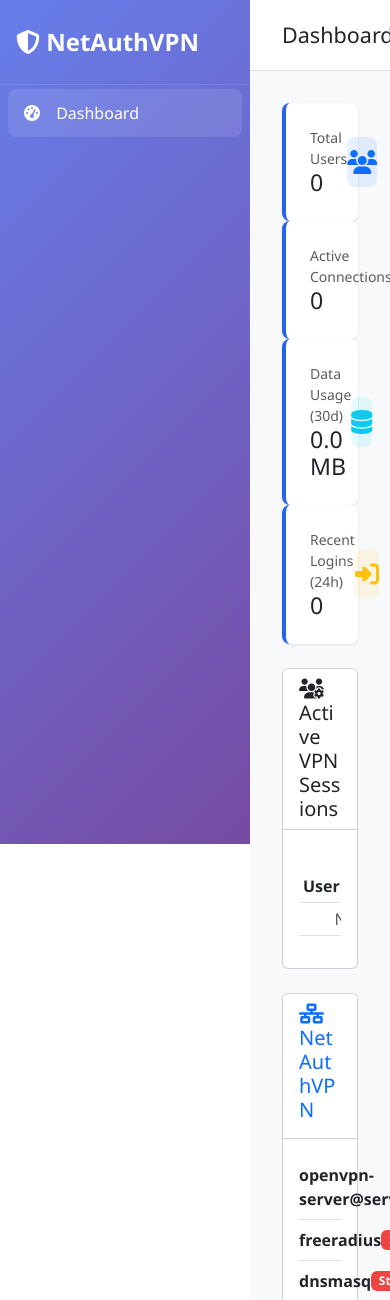
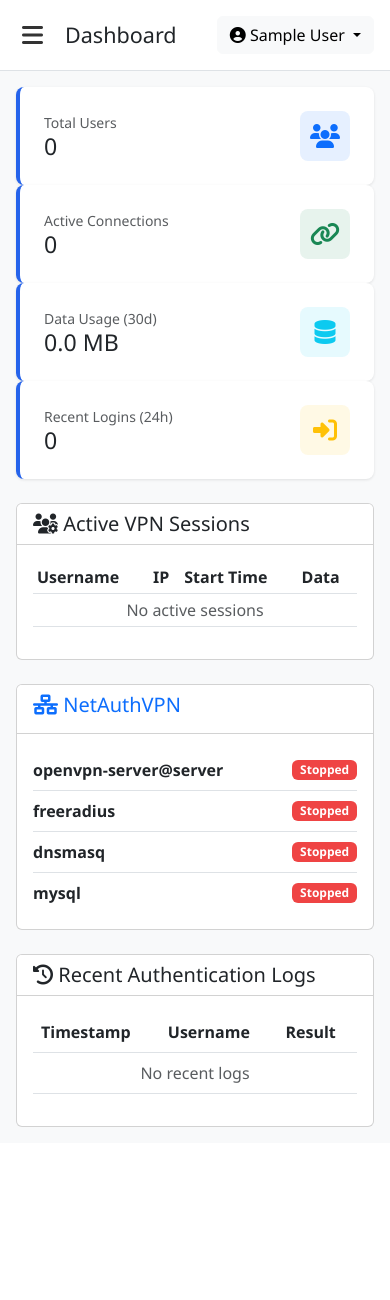
Before and after one commit to dipakchaulagain/NetAuthVPN, a Flask app: page /dashboard in a window 390 px wide; the page is wider, and only the part inside the window is pictured. Shown: the top 1300 px of that part. After the commit the page ends 1127 px from the top of that part, so only its background shows below. Run offline with Flask 3, Linux system fonts and the light colour scheme; the visitor is signed in with stand-in values (Sample User, id 1); data comes from the database, SQL or seed files in the repository; data that the repository does not hold is empty; parts of the project's set-up code (start-up, migrations or seed data) failed here and were passed over; some libraries are stand-ins or nearby versions.

Commit message:
Implement mobile-responsive sidebar
- Added collapsible sidebar for screens < 992px
- Added hamburger menu toggle and overlay backdrop
- Implemented JS logic for sidebar toggling and auto-close on link click
- Fixed variable scope collision in theme application logic

```diff
--- a/app/templates/base.html
+++ b/app/templates/base.html
@@ -132,6 +132,64 @@
             padding: 0.25rem 0.5rem;
             font-size: 0.875rem;
         }
+
+        /* Mobile Sidebar Toggle Button - Default Hidden */
+        .sidebar-toggle {
+            display: none;
+            background: none;
+            border: none;
+            font-size: 1.5rem;
+            color: #333;
+            cursor: pointer;
+            margin-right: 1rem;
+        }
+
+        /* Overlay for mobile sidebar */
+        .sidebar-overlay {
+            display: none;
+            position: fixed;
+            top: 0;
+            left: 0;
+            width: 100vw;
+            height: 100vh;
+            background: rgba(0, 0, 0, 0.5);
+            z-index: 999;
+            opacity: 0;
+            transition: opacity 0.3s;
+        }
+
+        .sidebar-overlay.active {
+            display: block;
+            opacity: 1;
+        }
+
+        /* Responsive Styles */
+        @media (max-width: 991.98px) {
+            .sidebar {
+                transform: translateX(-100%);
+                transition: transform 0.3s ease-in-out;
+            }
+
+            .sidebar.active {
+                transform: translateX(0);
+            }
+
+            .main-content {
+                margin-left: 0;
+            }
+
+            .sidebar-toggle {
+                display: block;
+            }
+
+            .top-nav {
+                padding: 1rem;
+            }
+
+            .content-wrapper {
+                padding: 1rem;
+            }
+        }
     </style>
 
     {% block extra_css %}{% endblock %}
@@ -217,10 +275,16 @@
         </ul>
     </div>
 
+    <!-- Overlay for mobile sidebar -->
+    <div class="sidebar-overlay" id="sidebarOverlay"></div>
+
     <!-- Main Content -->
     <div class="main-content">
         <div class="top-nav">
-            <div>
+            <div class="d-flex align-items-center">
+                <button class="sidebar-toggle" id="sidebarToggle">
+                    <i class="fas fa-bars"></i>
+                </button>
                 <h4 class="mb-0">{% block page_title %}Dashboard{% endblock %}</h4>
             </div>
             <div class="dropdown">
@@ -301,6 +365,36 @@
                 return toast;
             });
 
+            // Mobile Sidebar Toggle
+            const sidebarEl = document.querySelector('.sidebar');
+            const sidebarToggle = document.getElementById('sidebarToggle');
+            const sidebarOverlay = document.getElementById('sidebarOverlay');
+
+            if (sidebarToggle) {
+                sidebarToggle.addEventListener('click', function () {
+                    sidebarEl.classList.toggle('active');
+                    sidebarOverlay.classList.toggle('active');
+                });
+            }
+
+            if (sidebarOverlay) {
+                sidebarOverlay.addEventListener('click', function () {
+                    sidebarEl.classList.remove('active');
+                    sidebarOverlay.classList.remove('active');
+                });
+            }
+
+            // Close sidebar when clicking a link on mobile
+            const sidebarLinks = document.querySelectorAll('.sidebar-nav-link');
+            sidebarLinks.forEach(link => {
+                link.addEventListener('click', function () {
+                    if (window.innerWidth < 992) {
+                        sidebarEl.classList.remove('active');
+                        sidebarOverlay.classList.remove('active');
+                    }
+                });
+            });
+
             // Apply theme color to sidebar
             {% if current_user.is_authenticated %}
             var themeColor = '{{ site_settings.theme_color }}';
```
